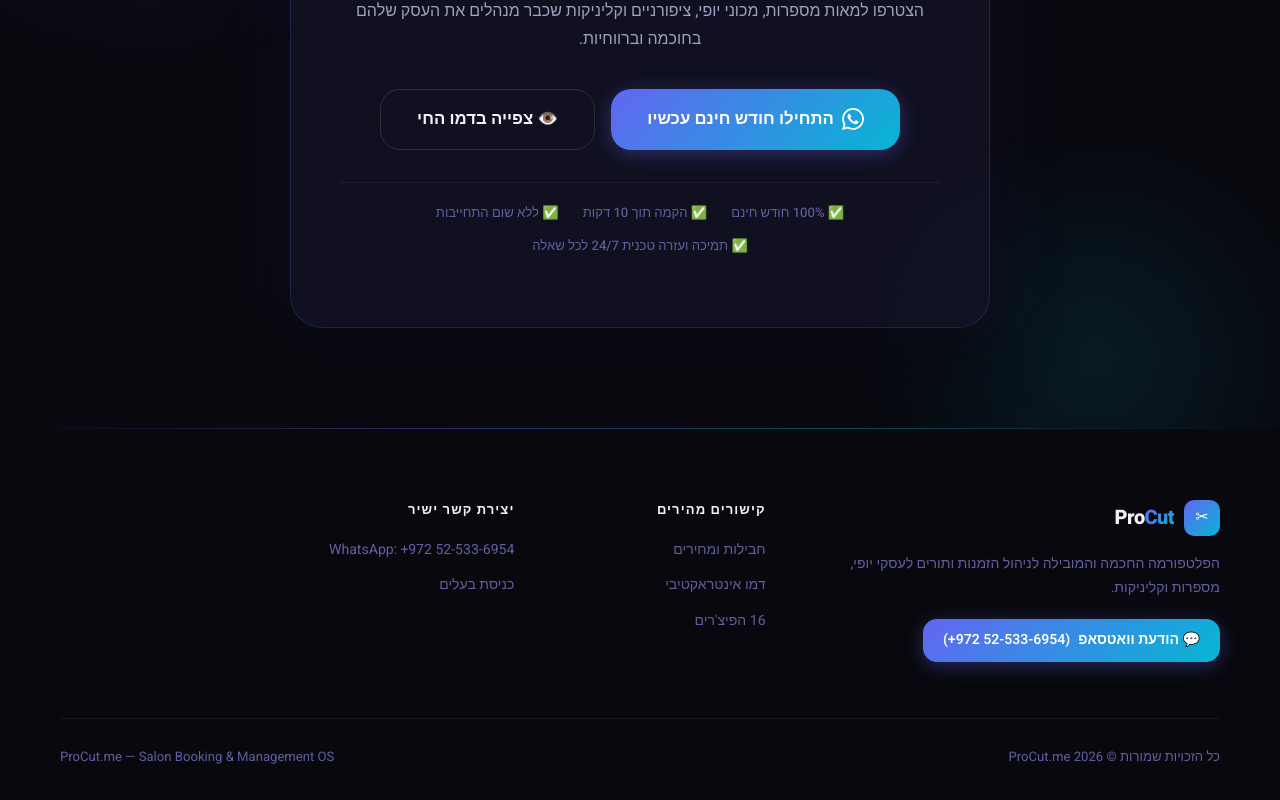
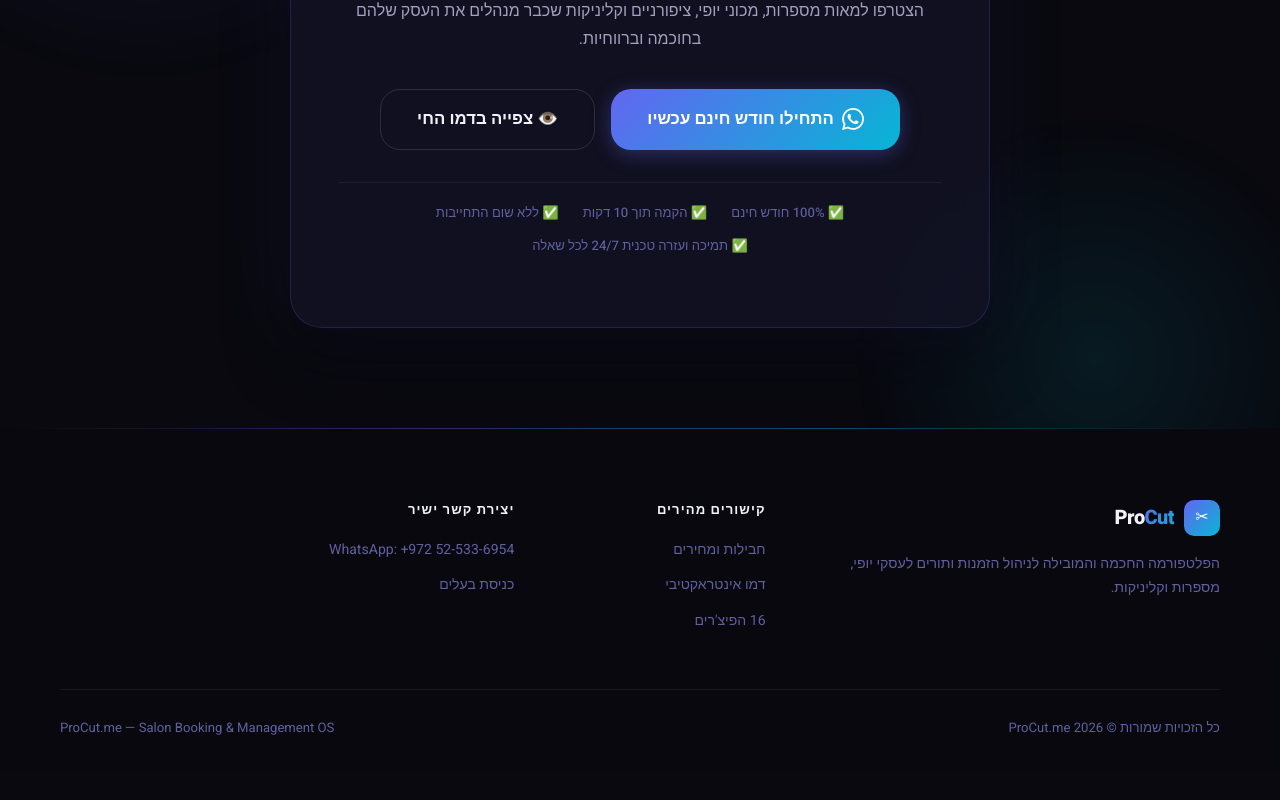
Before and after one commit to obidaNassa/procut_loading_page, a React (Vite) app: page / in a window 1280 px wide. Shown: the part 6597-7397 px from the top of the page. After the commit the page ends 7368 px from the top, so only its background shows below. Built offline with nearby package versions, Linux system fonts and the light colour scheme.

Commit message:
Remove WhatsApp button from Footer

```diff
--- a/src/components/Footer.jsx
+++ b/src/components/Footer.jsx
@@ -36,15 +36,6 @@ export default function Footer() {
             <p className={styles.brandDesc}>
               {t.footer.tagline}
             </p>
-            <a
-              href={waUrl}
-              target="_blank"
-              rel="noopener noreferrer"
-              className={`btn btn-primary ${styles.footerCta}`}
-              id="footer-whatsapp-btn"
-            >
-              💬 {t.footer.whatsapp} <bdi dir="ltr">({DISPLAY_PHONE})</bdi>
-            </a>
           </div>
 
           {/* Links */}
```
